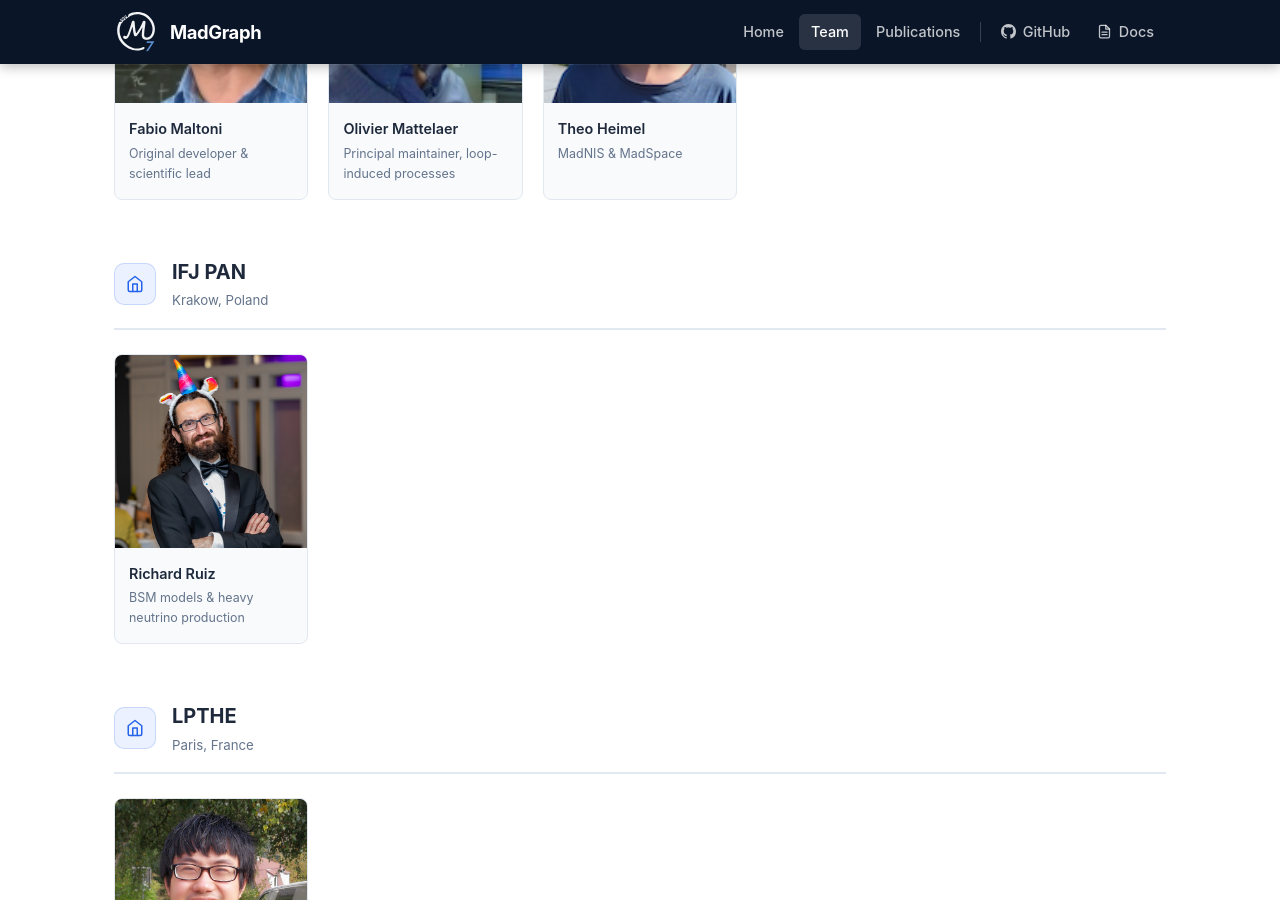
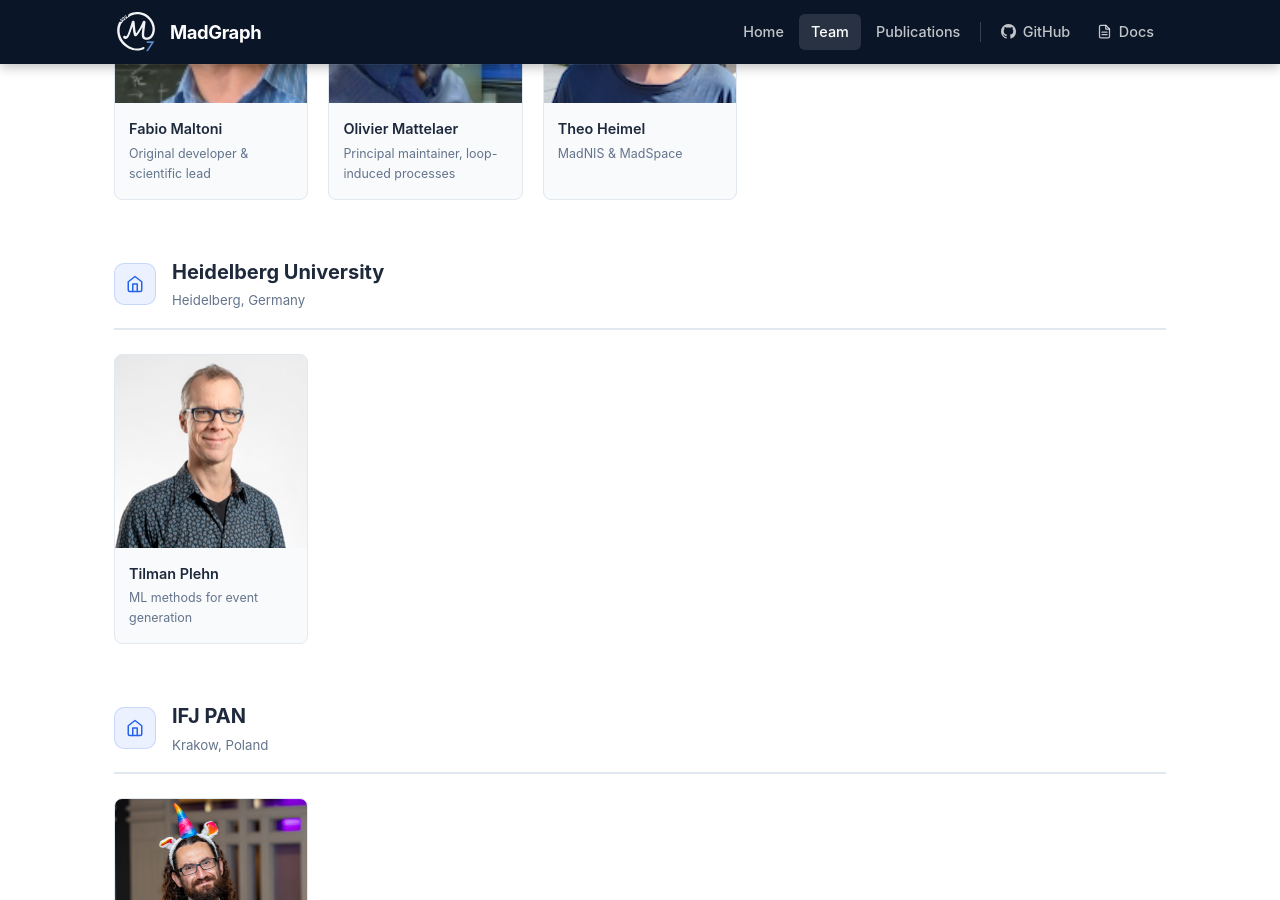
Before and after one commit to MadGraphTeam/madgraphteam.github.io, a Jekyll site: the page built from team.md, in a window 1280 px wide and 900 px high, scrolled down 1792 px. Built offline with Jekyll 4.4.1, drawn with Linux system fonts in a browser that asks for light colours.

Commit message:
add tilman

```diff
--- a/_data/team.yml
+++ b/_data/team.yml
@@ -47,6 +47,14 @@
         url: https://cp3.irmp.ucl.ac.be/public/member/38
         photo: /assets/images/team/olivier-mattelaer.jpg
 
+  - name: Heidelberg University
+    location: Heidelberg, Germany
+    members:
+      - name: Tilman Plehn
+        role: ML methods for event generation
+        url: https://www.thphys.uni-heidelberg.de/~plehn/
+        photo: /assets/images/team/tilman-plehn.jpg
+
   - name: IFJ PAN
     location: Krakow, Poland
     members:
```
Also changed, not shown: assets/images/team/tilman-plehn.jpg (added).
